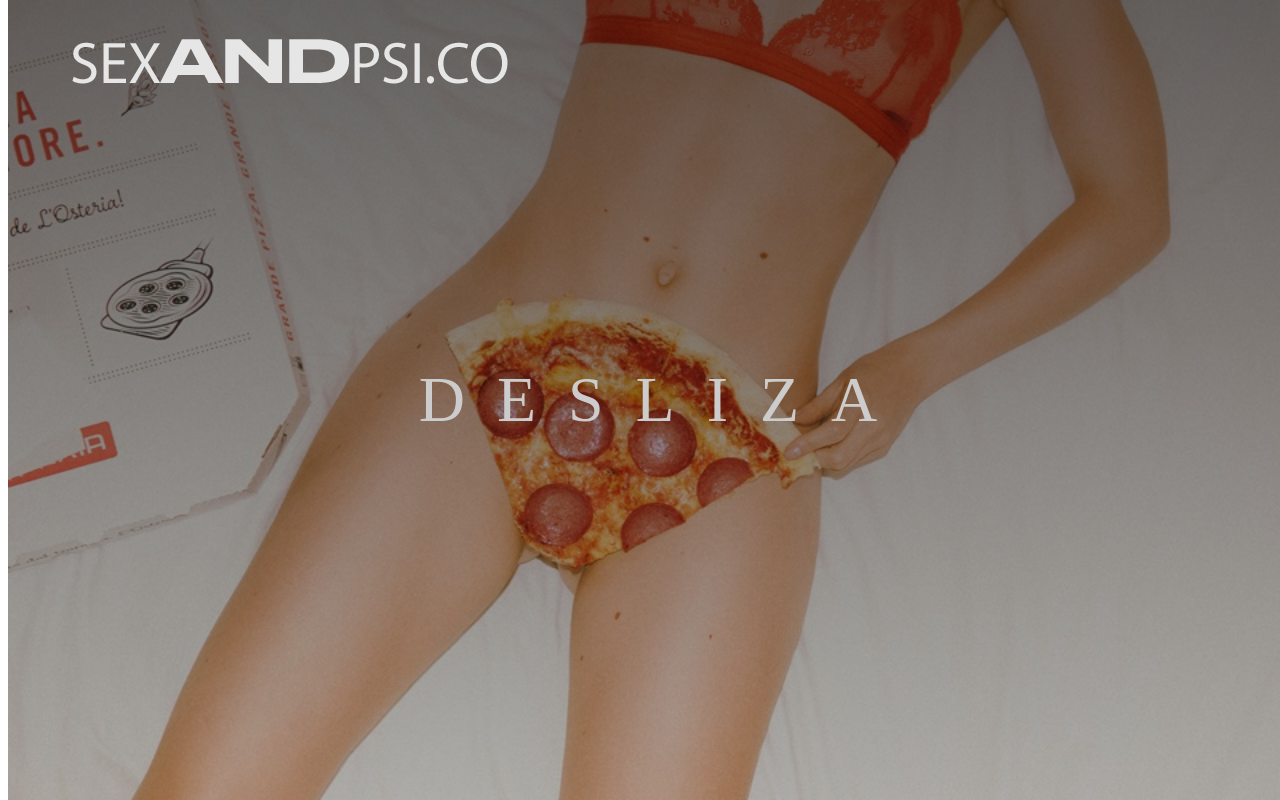
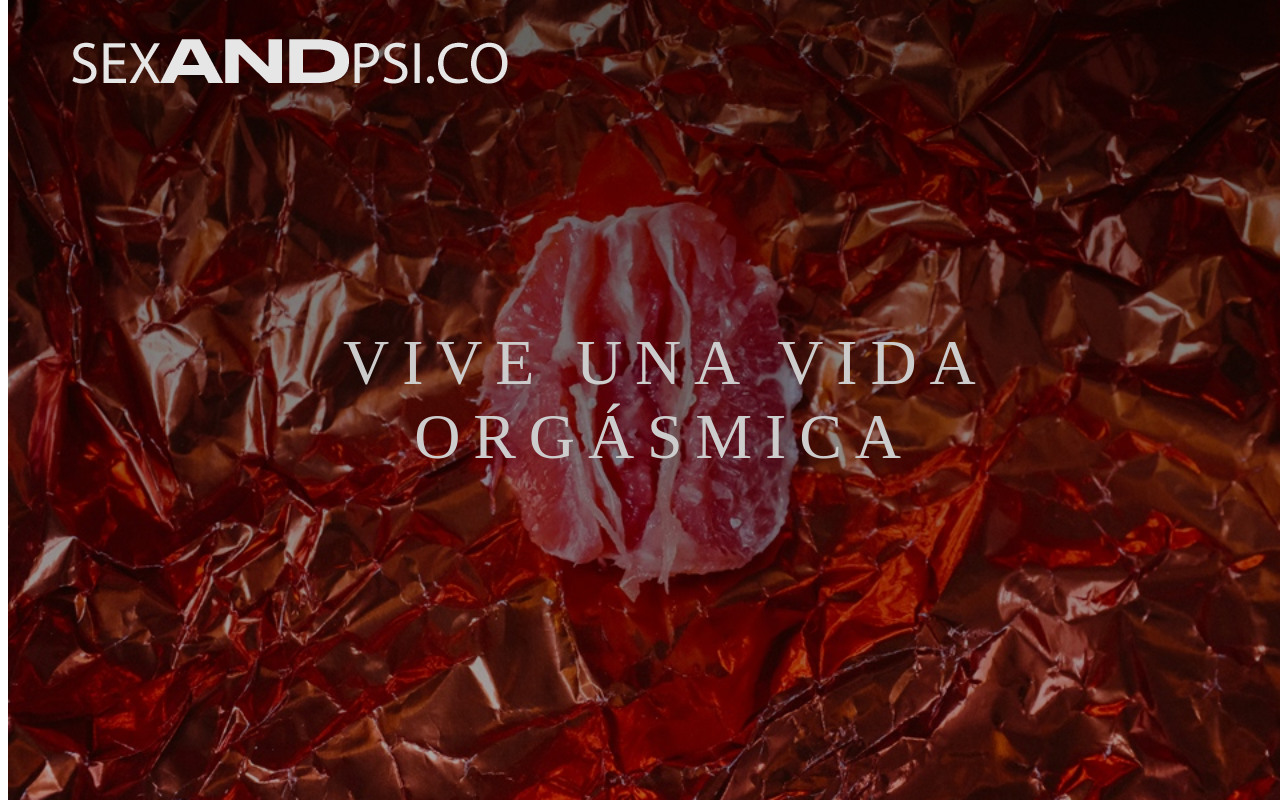
Before and after one commit to vidalsasun/svelte-ruthmoi, a SvelteKit app: page / in a window 1280 px wide. Built offline with nearby package versions, Linux system fonts and the light colour scheme.

Commit message:
letter spacing

```diff
--- a/src/routes/+page.svelte
+++ b/src/routes/+page.svelte
@@ -96,6 +96,12 @@
 					tolerance: 10,
 					preventDefault: true
 				});
+				// Desplazamiento automático cada 5 segundos
+				setInterval(() => {
+                    if (!animating) {
+                        gotoSection(currentIndex + 1, 1);
+                    }
+                }, 6000);
 
 				gotoSection(0, 1);
 			});
@@ -197,7 +203,7 @@
 		font-size: clamp(1rem, 5vw, 5rem);
 		font-weight: 400;
 		text-align: center;
-		letter-spacing: 0.5em;
+		letter-spacing: 0.2em;
 		margin-right: -0.5em;
 		color: hsl(0, 0%, 80%);
 		width: 90vw;
```
